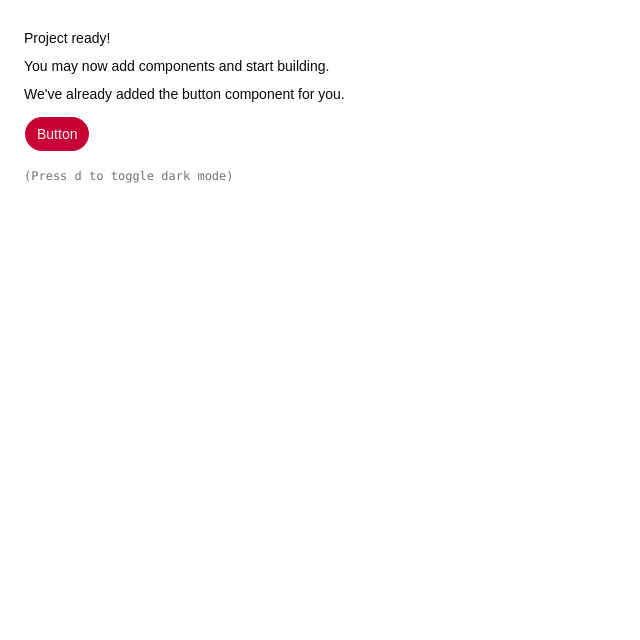
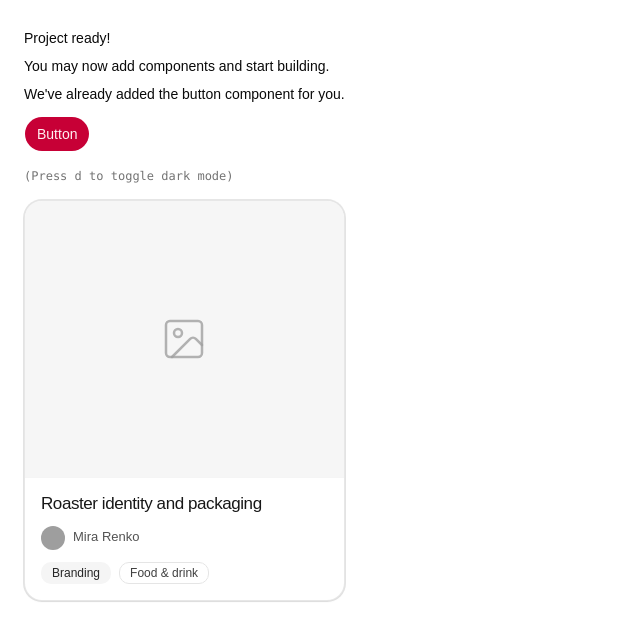
Before and after one commit to HongTicTic/EyKorBan, a React (Vite) app: page / in a window 1280 px wide. Shown: the top 640 px of the page, without its empty margins (0-640 px from the left). Built offline with nearby package versions, Linux system fonts and the light colour scheme; grey boxes are pictures that could not be loaded.

Commit message:
Add: Project Card

```diff
--- a/src/App.tsx
+++ b/src/App.tsx
@@ -1,4 +1,5 @@
 import { Button } from "@/components/ui/button"
+import { ProjectCard } from "./components/project-card"
 
 export function App() {
   return (
@@ -13,6 +14,7 @@
         <div className="font-mono text-xs text-muted-foreground">
           (Press <kbd>d</kbd> to toggle dark mode)
         </div>
+        <ProjectCard />
       </div>
     </div>
   )
--- /dev/null
+++ b/src/components/project-card.tsx
@@ -0,0 +1,173 @@
+import * as React from "react"
+import { Image as ImageIcon } from "lucide-react"
+import {
+    Card,
+    CardHeader,
+    CardTitle,
+    CardContent,
+    CardFooter,
+} from "@/components/ui/card"
+import { Badge } from "@/components/ui/badge"
+import { Avatar, AvatarFallback, AvatarImage } from "@/components/ui/avatar"
+import { cn } from "@/lib/utils"
+import type { ProjectCard as IProjectCard } from "@/interface/projectCard"
+
+export interface CardTag {
+    label: string
+    variant?: "default" | "secondary" | "outline"
+}
+
+export interface ProjectCardProps {
+    /** Optional project object conforming to the ProjectCard interface */
+    project?: IProjectCard
+    /** Identifier used for target page routing (e.g. `/project/:id`) */
+    id?: string
+    /** Project title */
+    title?: string
+    /** Subtitle or secondary description */
+    subtitle?: string
+    /** Project cover image URL */
+    image?: string
+    /** Author or creator display name */
+    authorName?: string
+    /** Author avatar image URL */
+    authorAvatar?: string
+    /** Author avatar fallback initials */
+    authorInitials?: string
+    /** List of tag names or tag objects */
+    tags?: (CardTag | string)[]
+    /** URL / path to navigate to when clicked */
+    href?: string
+    /** Optional click handler for client-side navigation */
+    onClick?: (event: React.MouseEvent<HTMLAnchorElement>) => void
+    /** Optional additional CSS classes */
+    className?: string
+    /** Optional anchor target (e.g. '_blank') */
+    target?: string
+}
+
+function getInitials(name?: string): string {
+    if (!name) return "U"
+    const parts = name.trim().split(/\s+/)
+    if (parts.length === 1) return parts[0].slice(0, 2).toUpperCase()
+    return (parts[0][0] + parts[parts.length - 1][0]).toUpperCase()
+}
+
+export function ProjectCard({
+    project,
+    id = project?.id,
+    title = project?.title ?? "Roaster identity and packaging",
+    subtitle = project?.subtitle,
+    image = project?.coverImageUrl,
+    authorName = "Mira Renko",
+    authorAvatar = "https://github.com/shadcn.png",
+    authorInitials,
+    tags,
+    href,
+    onClick,
+    className,
+    target,
+}: ProjectCardProps) {
+    const cardHref = href ?? (id ? `/project/${id}` : "#")
+    const initials = authorInitials ?? getInitials(authorName)
+
+    // Derive tags from prop, or from project metadata, or fallback default
+    const rawTags: (CardTag | string)[] =
+        tags ??
+        (project
+            ? [
+                ...(project.categoryId
+                    ? [{ label: project.categoryId, variant: "secondary" as const }]
+                    : []),
+                ...(subtitle
+                    ? [{ label: subtitle, variant: "outline" as const }]
+                    : []),
+            ]
+            : [
+                { label: "Branding", variant: "secondary" as const },
+                { label: "Food & drink", variant: "outline" as const },
+            ])
+
+    const normalizedTags = rawTags.map((tag, idx) => {
+        if (typeof tag === "string") {
+            return {
+                label: tag,
+                variant: (idx === 0 ? "secondary" : "outline") as "secondary" | "outline",
+            }
+        }
+        return {
+            label: tag.label,
+            variant: tag.variant ?? (idx === 0 ? "secondary" : "outline"),
+        }
+    })
+
+    return (
+        <a
+            href={cardHref}
+            onClick={onClick}
+            target={target}
+            className={cn(
+                "group block w-full max-w-[340px] text-left no-underline outline-none cursor-pointer select-none",
+                className
+            )}
+        >
+            <Card className="overflow-hidden rounded-2xl border border-neutral-200/90 bg-white !p-0 !gap-0 text-neutral-900 shadow-xs transition-all duration-200 group-hover:-translate-y-1 group-hover:shadow-md dark:border-neutral-800 dark:bg-card dark:text-neutral-100">
+                {/* Top Cover Image / Placeholder */}
+                <div className="relative aspect-[1.15/1] w-full overflow-hidden bg-neutral-100/90 dark:bg-neutral-800/70 flex items-center justify-center border-b border-neutral-100 dark:border-neutral-800/60">
+                    {image ? (
+                        <img
+                            src={image}
+                            alt={title}
+                            className="h-full w-full object-cover transition-transform duration-300 group-hover:scale-105"
+                        />
+                    ) : (
+                        <div className="flex h-full w-full items-center justify-center">
+                            <ImageIcon className="size-12 text-neutral-400/80 dark:text-neutral-500 stroke-[1.25]" />
+                        </div>
+                    )}
+                </div>
+
+                {/* Title using CardHeader & CardTitle */}
+                <CardHeader className="px-4 pt-3.5 pb-0">
+                    <CardTitle className="text-[17px] font-medium leading-snug tracking-tight text-neutral-900 dark:text-neutral-100 transition-colors group-hover:text-primary dark:group-hover:text-primary">
+                        {title}
+                    </CardTitle>
+                </CardHeader>
+
+                {/* Author row using CardContent & Avatar */}
+                <CardContent className="px-4 pt-2.5 pb-0">
+                    <div className="flex items-center gap-2">
+                        <Avatar className="size-6 bg-neutral-100 dark:bg-neutral-800">
+                            {authorAvatar && <AvatarImage src={authorAvatar} alt={authorName} />}
+                            <AvatarFallback className="text-[11px] font-medium text-neutral-600 dark:text-neutral-300 bg-neutral-100 dark:bg-neutral-800">
+                                {initials}
+                            </AvatarFallback>
+                        </Avatar>
+                        <span className="text-[13px] text-neutral-600 dark:text-neutral-400 font-normal">
+                            {authorName}
+                        </span>
+                    </div>
+                </CardContent>
+
+                {/* Tags row using CardFooter & Badge (no hover) */}
+                <CardFooter className="flex items-center gap-2 px-4 pt-3 pb-4">
+                    {normalizedTags.map((tag, idx) => (
+                        <Badge
+                            key={`${tag.label}-${idx}`}
+                            variant={tag.variant}
+                            className={cn(
+                                "rounded-lg px-2.5 py-0.5 text-xs font-normal h-auto pointer-events-none select-none transition-none",
+                                tag.variant === "secondary" &&
+                                "bg-neutral-100 text-neutral-800 dark:bg-neutral-800 dark:text-neutral-200 border-transparent hover:bg-neutral-100 dark:hover:bg-neutral-800 hover:text-neutral-800 dark:hover:text-neutral-200",
+                                tag.variant === "outline" &&
+                                "border border-neutral-200 bg-transparent text-neutral-700 dark:border-neutral-700 dark:text-neutral-300 hover:bg-transparent hover:text-neutral-700 dark:hover:text-neutral-300 hover:border-neutral-200 dark:hover:border-neutral-700"
+                            )}
+                        >
+                            {tag.label}
+                        </Badge>
+                    ))}
+                </CardFooter>
+            </Card>
+        </a>
+    )
+}
--- /dev/null
+++ b/src/components/ui/badge.tsx
@@ -0,0 +1,51 @@
+import { mergeProps } from "@base-ui/react/merge-props"
+import { useRender } from "@base-ui/react/use-render"
+import { cva, type VariantProps } from "class-variance-authority"
+import { cn } from "cn"
+
+const badgeVariants = cva(
+  "group/badge inline-flex h-5 w-fit shrink-0 items-center justify-center gap-1 overflow-hidden rounded-4xl border border-transparent px-2 py-0.5 text-xs font-medium whitespace-nowrap transition-all focus-visible:border-ring focus-visible:ring-[3px] focus-visible:ring-ring/50 has-data-[icon=inline-end]:pr-1.5 has-data-[icon=inline-start]:pl-1.5 aria-invalid:border-destructive aria-invalid:ring-destructive/20 dark:aria-invalid:ring-destructive/40 [&>svg]:pointer-events-none [&>svg]:size-3!",
+  {
+    variants: {
+      variant: {
+        default: "bg-primary text-primary-foreground [a]:hover:bg-primary/80",
+        secondary:
+          "bg-secondary text-secondary-foreground [a]:hover:bg-secondary/80",
+        destructive:
+          "bg-destructive/10 text-destructive focus-visible:ring-destructive/20 dark:bg-destructive/20 dark:focus-visible:ring-destructive/40 [a]:hover:bg-destructive/20",
+        outline:
+          "border-border bg-input/30 text-foreground [a]:hover:bg-muted [a]:hover:text-muted-foreground",
+        ghost:
+          "hover:bg-muted hover:text-muted-foreground dark:hover:bg-muted/50",
+        link: "text-primary underline-offset-4 hover:underline",
+      },
+    },
+    defaultVariants: {
+      variant: "default",
+    },
+  }
+)
+
+function Badge({
+  className,
+  variant = "default",
+  render,
+  ...props
+}: useRender.ComponentProps<"span"> & VariantProps<typeof badgeVariants>) {
+  return useRender({
+    defaultTagName: "span",
+    props: mergeProps<"span">(
+      {
+        className: cn(badgeVariants({ variant }), className),
+      },
+      props
+    ),
+    render,
+    state: {
+      slot: "badge",
+      variant,
+    },
+  })
+}
+
+export { Badge, badgeVariants }
```
